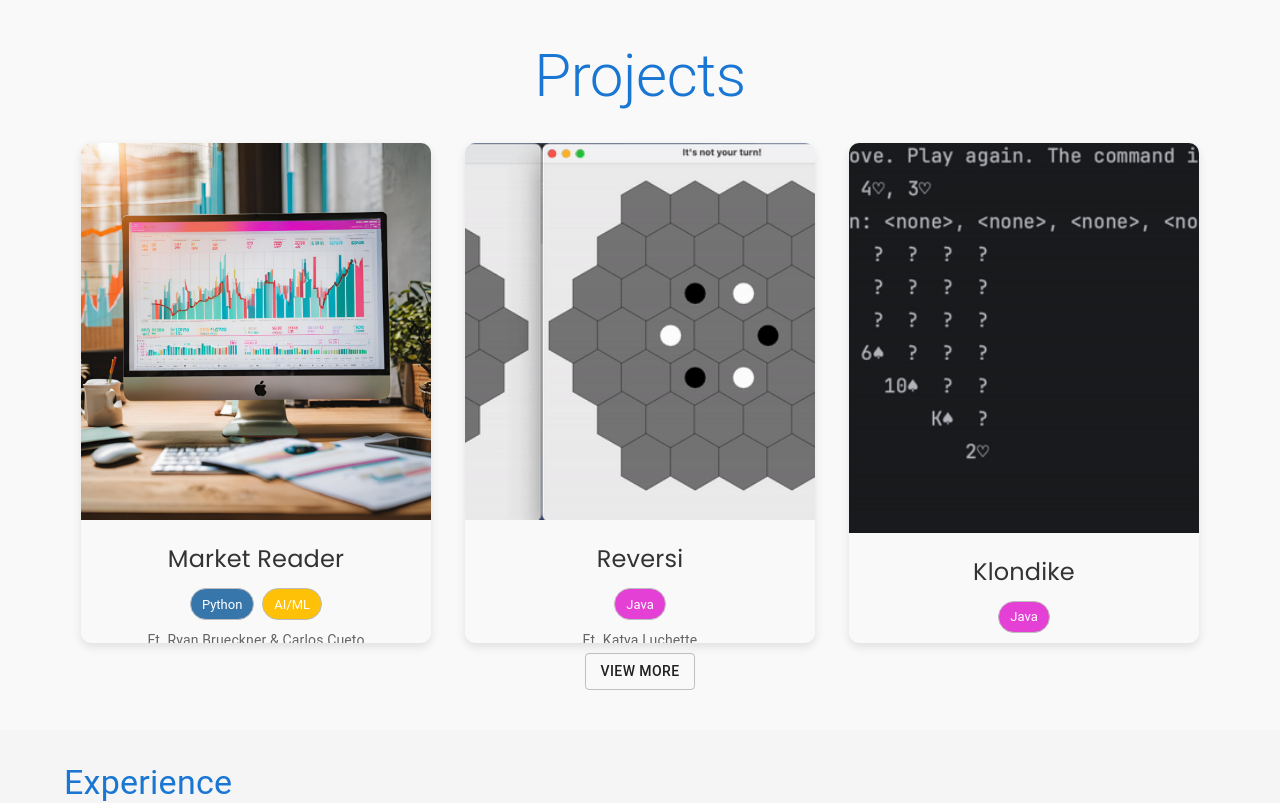
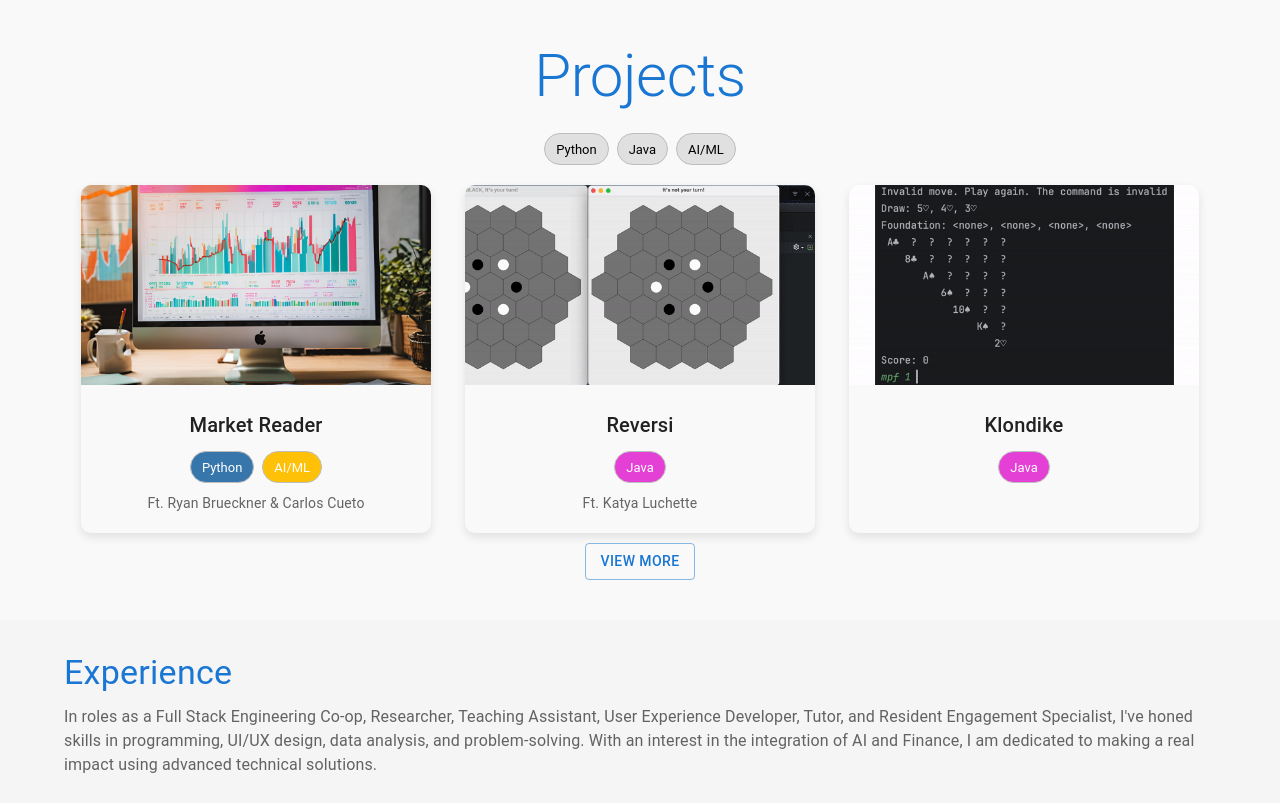
Before and after one commit to arminapr/portfolio, a Next.js app in the folder portfolio/: page / in a window 1280 px wide. Shown: the part 800-1603 px from the top of the page. Built offline with nearby package versions, Linux system fonts and the light colour scheme.

Commit message:
update projects

```diff
--- a/portfolio/app/components/projects.jsx
+++ b/portfolio/app/components/projects.jsx
@@ -1,15 +1,14 @@
 'use client';
 
 import React, { useState } from 'react';
-import { Box, Container, Typography, Dialog, DialogTitle, DialogContent, DialogActions, Stack, Chip } from '@mui/material';
-import Button from '@material-ui/core/Button';
+import { Box, Container, Typography, Dialog, DialogTitle, DialogContent, DialogActions, Stack, Chip, Button } from '@mui/material';
 import Image from 'next/image';
 import '../styles/Projects.css';
 
 const projectsData = [
     {
         title: "Market Reader",
-        description: "A sentiment analysis tool designed to evaluate the sentiment of real-time financial news. The project integrates the BERT model to classify text into neutral, negative, or positive categories and features a web scraping component that extracts headlines from Yahoo Finance, and analyzes their sentiment. This model achieved around 85% accuracy.",
+        description: "A sentiment analysis tool designed to evaluate the sentiment of real-time financial news. The project integrates the BERT model to classify text into neutral, negative, or positive categories and features a web scraping component that extracts headlines from Yahoo Finance and analyzes their sentiment. This model achieved around 85% accuracy.",
         image: "/images/market.jpg",
         alt: "Picture of financial trends on a computer.",
         links: [
@@ -21,7 +20,7 @@ const projectsData = [
     },
     {
         title: "Reversi",
-        description: "A hexagonal Reversi game that has the ability to play against a human or a computer. This project includes multiple algorithms for the computer opponent to make the most rewarding move. The game features an intuitive user interface, robust game logic, and an AI opponent with various strategic levels.",
+        description: "A hexagonal Reversi game with the ability to play against a human or a computer. This project includes multiple algorithms for the computer opponent to make the most rewarding move. The game features an intuitive user interface, robust game logic, and an AI opponent with various strategic levels.",
         image: "/images/reversi.gif",
         alt: "Walkthrough of Reversi Game",
         additionalInfo: "* Click on the GIF to expand the player view.\n** This demo shows a human (black) against a computer agent (white).\n*** Code is available upon request.",
@@ -66,17 +65,14 @@ const projectsData = [
 const languageColors = {
     Python: "#3776AB",
     Java: "#E440D5",
-    "AI/ML": "#FFC107",
-    React: "#61DAFB",
-    SQL: "#FFCA28",
-    Docker: "#007396",
-    Swift: "#2496ED"
+    "AI/ML": "#FFC107"
 };
 
 const Projects = () => {
     const [showAll, setShowAll] = useState(false);
     const [openModal, setOpenModal] = useState(false);
     const [selectedProject, setSelectedProject] = useState(null);
+    const [selectedLanguages, setSelectedLanguages] = useState([]);
 
     const handleOpenModal = (project) => {
         setSelectedProject(project);
@@ -88,7 +84,19 @@ const Projects = () => {
         setSelectedProject(null);
     };
 
-    const displayedProjects = showAll ? projectsData : projectsData.slice(0, 3);
+    const toggleLanguageSelection = (language) => {
+        setSelectedLanguages((prevSelected) =>
+            prevSelected.includes(language)
+                ? prevSelected.filter((lang) => lang !== language)
+                : [...prevSelected, language]
+        );
+    };
+
+    const filteredProjects = projectsData.filter((project) =>
+        selectedLanguages.length === 0 || project.languages.some((language) => selectedLanguages.includes(language))
+    );
+
+    const displayedProjects = showAll ? filteredProjects : filteredProjects.slice(0, 3);
 
     return (
         <Box id="projects" className="projects-root">
@@ -96,6 +104,22 @@ const Projects = () => {
                 <Typography variant="h2" color="primary" gutterBottom>
                     Projects
                 </Typography>
+                <Stack direction="row" spacing={1} className="language-chips">
+                    {Object.keys(languageColors).map((language, index) => (
+                        <Chip
+                            key={index}
+                            label={language}
+                            onClick={() => toggleLanguageSelection(language)}
+                            variant={selectedLanguages.includes(language) ? "filled" : "outlined"}
+                            style={{
+                                backgroundColor: selectedLanguages.includes(language)
+                                    ? languageColors[language]
+                                    : "#E0E0E0",
+                                color: selectedLanguages.includes(language) ? "#fff" : "#000",
+                            }}
+                        />
+                    ))}
+                </Stack>
                 <Box className="spotlights">
                     {displayedProjects.map((project, index) => (
                         <Box key={index} className="spotlight" onClick={() => handleOpenModal(project)}>
@@ -103,6 +127,7 @@ const Projects = () => {
                                 src={project.image}
                                 alt={project.alt}
                                 className="project-image"
+                                layout="fixed"
                                 width={300}
                                 height={200}
                             />
@@ -137,7 +162,6 @@ const Projects = () => {
                 </Box>
                 <Button
                     variant="outlined"
-                    id="view-more-button"
                     className="view-more-button"
                     onClick={() => setShowAll(!showAll)}
                 >
@@ -151,6 +175,8 @@ const Projects = () => {
                                 src={selectedProject.image}
                                 alt={selectedProject.alt}
                                 className="project-image"
+                                layout="responsive"
+                                objectFit="contain"
                                 width={300}
                                 height={200}
                             />
--- a/portfolio/app/styles/intro.css
+++ b/portfolio/app/styles/intro.css
@@ -28,7 +28,7 @@
     left: 0;
     width: 100%;
     height: 100%;
-    background-image: linear-gradient(rgba(0, 0, 0, 0.3), rgba(0, 0, 0, 0.3)), url("/images/network.webp");
+    background-image: linear-gradient(rgba(0, 0, 0, 0.7), rgba(0, 0, 0, 0.7)), url("/images/network.webp");
     background-size: cover;
     background-position: center;
     z-index: -1;
--- a/portfolio/app/styles/projects.css
+++ b/portfolio/app/styles/projects.css
@@ -2,28 +2,22 @@
     padding: 40px 0;
     background-color: #f9f9f9;
     text-align: center;
-    height: 100%;
 }
 
 .spotlights {
     display: flex;
-    flex-direction: row;
     flex-wrap: wrap;
     justify-content: space-around;
 }
 
 .spotlight {
-    display: flex;
-    flex-direction: column;
     width: 350px;
     margin: 10px;
-    align-items: center;
-    transition: transform 0.3s ease, box-shadow 0.3s ease;
     border-radius: 10px;
     overflow: hidden;
     box-shadow: 0 4px 10px rgba(0, 0, 0, 0.1);
     cursor: pointer;
-    max-height: 500px;
+    transition: transform 0.3s ease, box-shadow 0.3s ease;
 }
 
 .spotlight:hover {
@@ -31,51 +25,14 @@
     box-shadow: 0 8px 20px rgba(0, 0, 0, 0.2);
 }
 
-.image-container {
-    height: 250px;
-    display: flex;
-    overflow: hidden;
-}
-
 .project-image {
+    object-fit: cover;
+    height: 200px;
     width: 100%;
-    height: 100%;
-    object-fit: cover;
     transition: transform 0.3s ease;
 }
 
 .spotlight:hover .project-image {
-    transform: scale(1.1);
-}
-
-.project-dialog {
-    display: flex;
-    align-items: flex-start;
-    padding: 20px;
-}
-
-.dialog-text {
-    margin-left: 20px;
-    max-width: 60%;
-    white-space: pre-wraph;
-}
-
-.dialog-text a {
-    color: #e76f51;
-    text-decoration: none;
-    font-weight: bold;
-}
-
-.dialog-text a:hover {
-    text-decoration: underline;
-}
-
-.project-dialog img {
-    border-radius: 10px;
-    box-shadow: 0px 10px 20px rgba(0, 0, 0, 0.1);
-}
-
-.image-container:hover .project-image {
     transform: scale(1.05);
 }
 
@@ -84,32 +41,18 @@
     text-align: center;
 }
 
-.content h6 {
-    font-family: 'Poppins', sans-serif;
-    font-size: 1.5rem;
-    color: #333;
-}
-
-.description {
-    font-family: 'Poppins', sans-serif;
-    font-size: 0.9rem;
-    line-height: 1.6;
-    color: #777;
-}
-
 .view-more-button {
     margin-top: 20px;
     padding: 10px 30px;
-    font-family: 'Poppins', sans-serif;
     font-size: 1rem;
-    color: #e76f51;
-    border-color: #e76f51;
+    color: #113f67;
+    border-color: #91e6e6;
     border-radius: 30px;
     transition: background-color 0.3s ease;
 }
 
 .view-more-button:hover {
-    background-color: #e76f51;
+    background-color: #7c92e8;
     color: white;
 }
 
```
